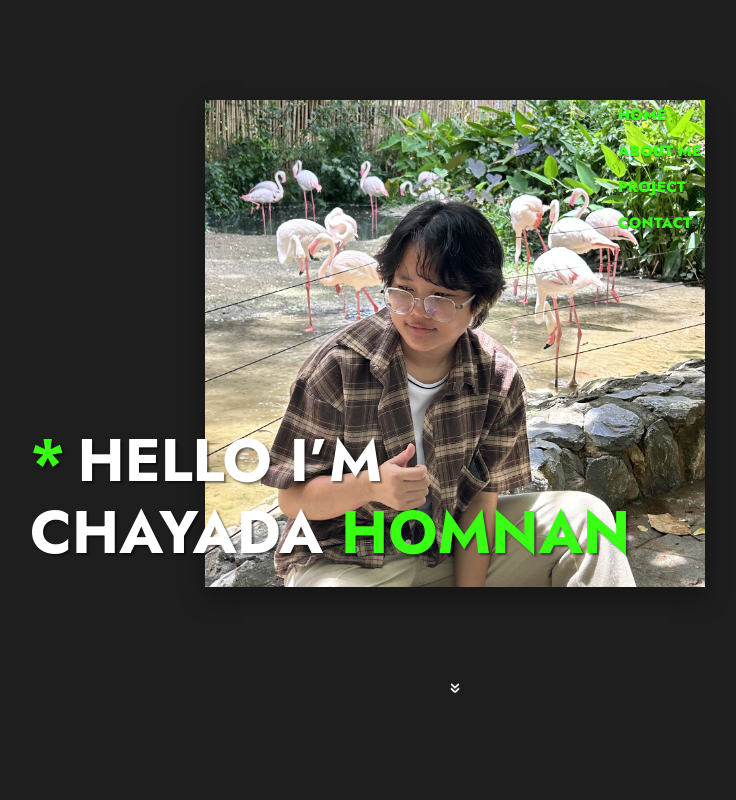
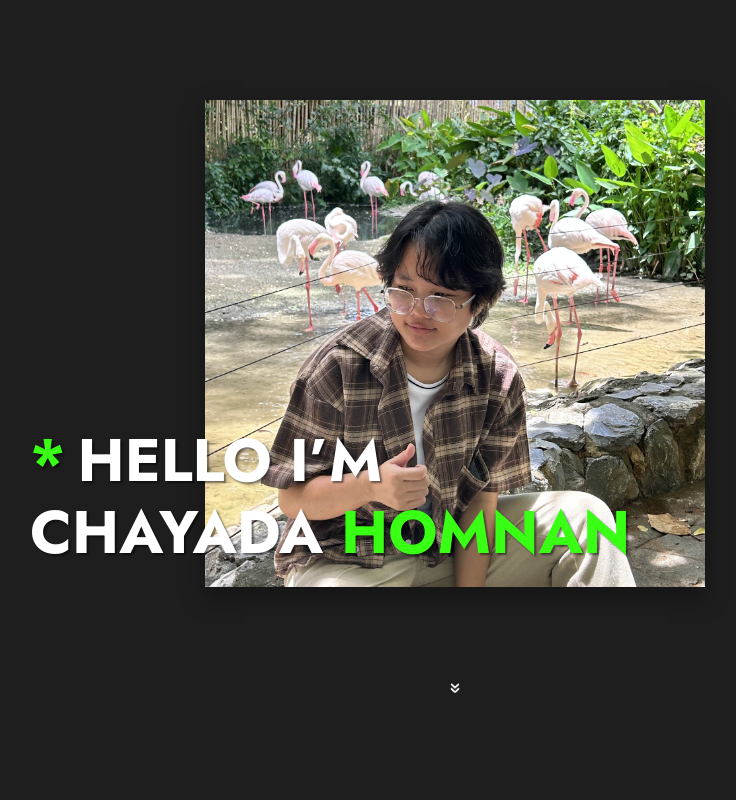
Before and after one commit to Sonnoah/Portfolio-CH, a Next.js app: page / in a window 1280 px wide. Shown: the top 800 px of the page, without its empty margins (185-921 px from the left). Built offline with nearby package versions, Linux system fonts and the light colour scheme.

Commit message:
9th-commit

```diff
--- a/app/globals.css
+++ b/app/globals.css
@@ -76,6 +76,8 @@ section.section {
   color:#39ff14;
 }
 
+/*///////////////////////////////////////////////// Nav ///////////////////////////////////////////////// */
+
 .tag{
   position: absolute;
   top: 13%;
@@ -90,7 +92,7 @@ section.section {
   font-weight:800;
   font-size: 15px;
   letter-spacing:.02em;
-  color:#39ff14;
+  color:#00ff37;
   filter:drop-shadow(0 1px 0 rgba(0,0,0,.4));
 }
 
@@ -108,7 +110,7 @@ section.section {
   will-change: transform, opacity;
 }
 
-/* ABOUT-ME PAGE */
+/* ///////////////////////////////////////////////// ABOUT-ME PAGE ///////////////////////////////////////////////// */
 
 .marker {
   background-image: linear-gradient(#ff9925);
@@ -146,7 +148,7 @@ section.section {
   line-height: 2;
 }
 
-/* EDUCATION PAGE */
+/* ///////////////////////////////////////////////// EDUCATION PAGE /////////////////////////////////////////////////*/
 
 .Marker-red {
   background-image: linear-gradient(#ff5757);
@@ -201,7 +203,7 @@ section.section {
   margin-bottom: 10%;
 }
 
-/* PROJECT */
+/* ///////////////////////////////////////////////// PROJECT ///////////////////////////////////////////////// */
 
 .PJ{
   margin-bottom: 10%;
@@ -309,7 +311,7 @@ section.section {
     text-decoration: none;
 }
 
-/* CONTACT */
+/*///////////////////////////////////////////////// CONTACT  /////////////////////////////////////////////////*/
 
 .CT{
   flex-direction: column;
--- a/components/profile.tsx
+++ b/components/profile.tsx
@@ -30,26 +30,6 @@ export default function Profile() {
         </motion.h1>
       </div>
 
-      <nav className="tag">
-        {[
-          { text: "HOME", link: "#profile" },
-          { text: "ABOUT ME", link: "#about_me" },
-          { text: "PROJECT", link: "#project" },
-          { text: "CONTACT", link: "#contact" },
-        ].map((item, i) => (
-          <motion.a
-            key={i}
-            href={item.link}
-            initial={{ opacity: 0, y: 10 }}
-            animate={{ opacity: 1, y: 0 }}
-            transition={{ delay: i * 0.15, duration: 0.5 }}
-          >
-            {item.text}
-          </motion.a>
-        ))}
-      </nav>
-
-
        <motion.img
           src="assets/Arrow.gif"
           className="photo-arrow"
```
Also changed, not shown: components/nav.tsx (added, +27 -0 lines).
